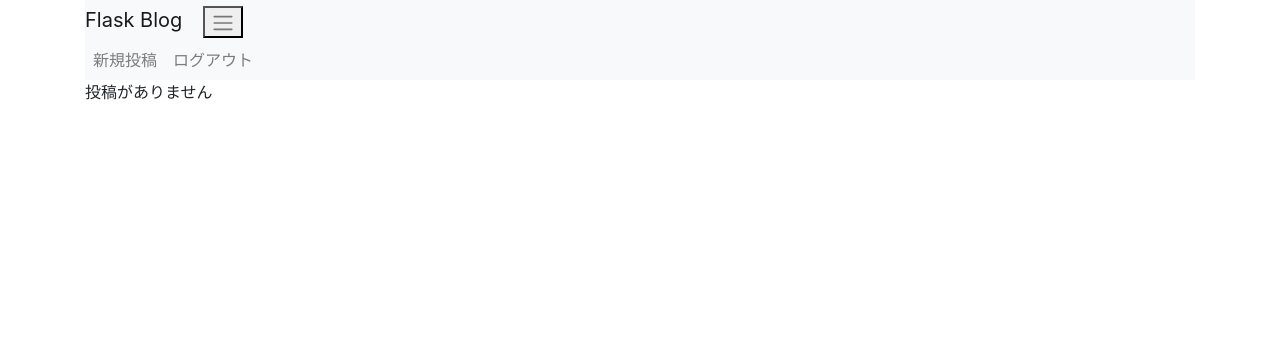
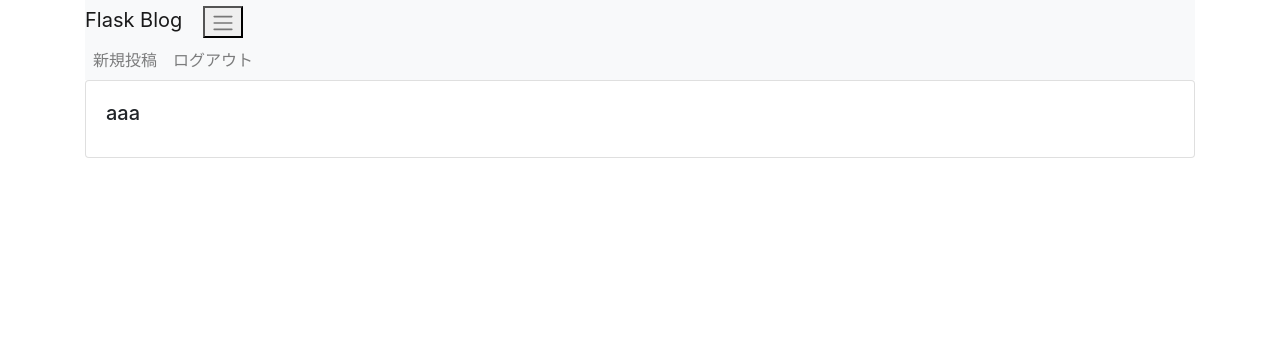
Before and after one commit to kazato110tm/flask_Application, a Flask app: page / in a window 1280 px wide. Shown: the top 340 px of the page. Run offline with Flask 2, Linux system fonts and the light colour scheme; the visitor is signed in with stand-in values (Sample User, id 1); data comes from the database, SQL or seed files in the repository; some libraries are stand-ins or nearby versions.

Commit message:
ブログ一覧機能追加

```diff
--- a/flask_blog/templates/entries/index.html
+++ b/flask_blog/templates/entries/index.html
@@ -1,5 +1,15 @@
 <!DOCTYPE html>
 {% extends "layout.html" %}
 {% block body %}
-投稿がありません
+<ul class="list-group list-group-flush">
+    {% for entry in entries %}
+    <div class="card">
+        <div class="card-body">
+            <h5 class="card-title">{{ entry.title }}</h5>
+        </div>
+    </div>
+    {% else %}
+    投稿がありません
+    {% endfor %}
+</ul>
 {% endblock %}
--- a/flask_blog/views/entries.py
+++ b/flask_blog/views/entries.py
@@ -1,14 +1,15 @@
 from flask import request, redirect, url_for, render_template, flash, session
 from flask_blog import app
+from flask_blog import db
 from flask_blog.models.entries import Entry
-from flask_blog import db
 
 
 @app.route('/')
 def show_entries():
     if not session.get('logged_in'):
         return redirect(url_for('login'))
-    return render_template('entries/index.html')
+    entries = Entry.query.order_by(Entry.id.desc()).all()
+    return render_template('entries/index.html', entries=entries)
 
 
 @app.route('/entries/new', methods=['GET'])
```
